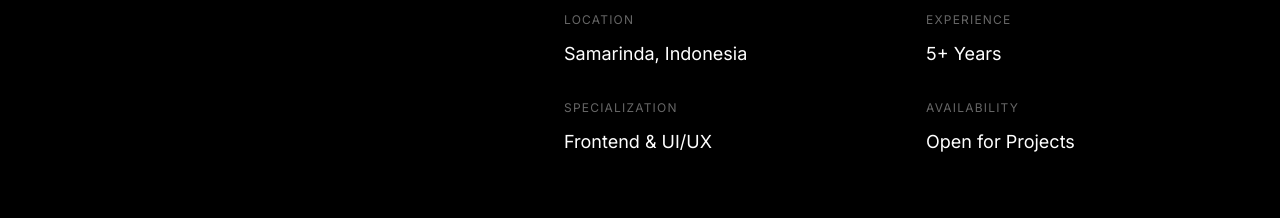
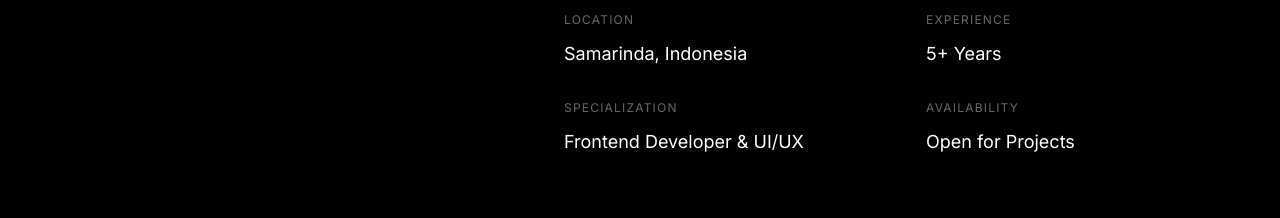
Before and after one commit to mhmmdarsy/arc-porto, a React (Vite) app: page / in a window 1280 px wide. Shown: the part 1340-1558 px from the top of the page. Built offline with nearby package versions, Linux system fonts and the light colour scheme.

Commit message:
refactor: update specialization text in AboutSection component

```diff
--- a/src/components/sections/about/AboutSection.tsx
+++ b/src/components/sections/about/AboutSection.tsx
@@ -63,7 +63,7 @@ export function AboutSection() {
                 <p className="text-xs uppercase tracking-widest opacity-40 mb-3">
                   Specialization
                 </p>
-                <p className="text-lg">Frontend & UI/UX</p>
+                <p className="text-lg">Frontend Developer & UI/UX</p>
               </div>
               <div>
                 <p className="text-xs uppercase tracking-widest opacity-40 mb-3">
```
